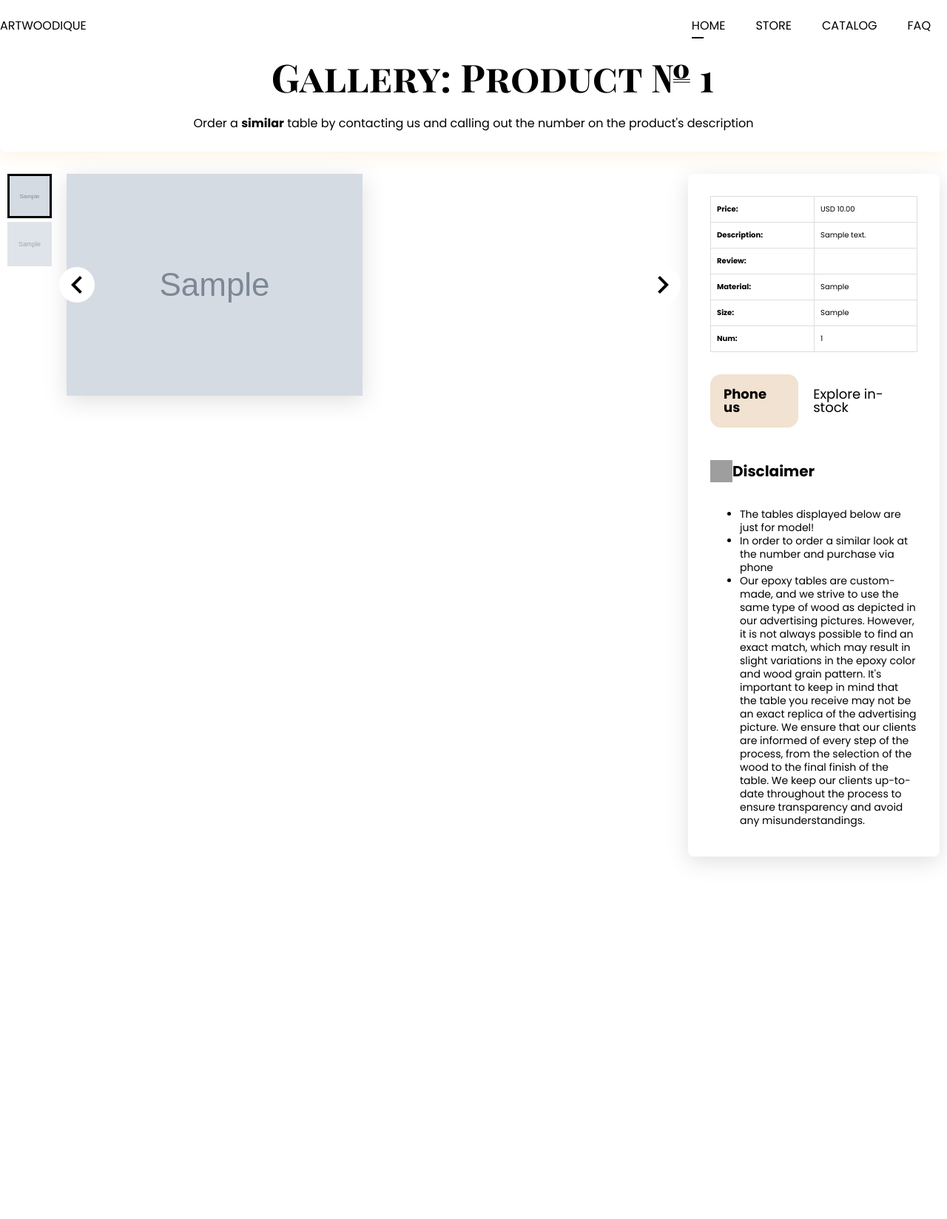
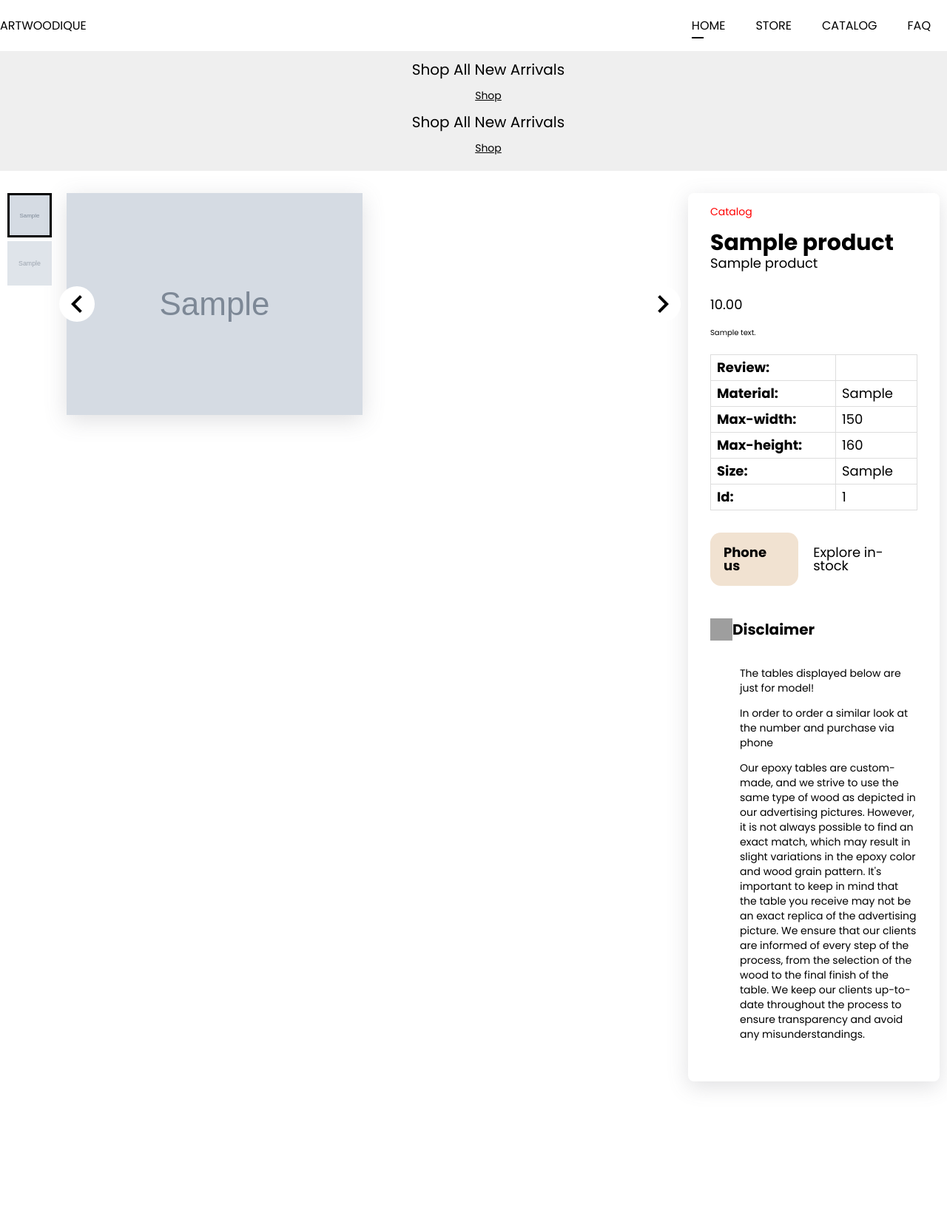
Before and after one commit to Manchootop/Artwoodique, a Django app: page /catalog/1/ in a window 1280 px wide. Shown: the top 1648 px of the page at 74% size. Run offline with Django 4.2, Linux system fonts and the light colour scheme; tables that the repository leaves empty hold one stand-in row (values such as "Sample post"); grey boxes marked "Sample" are stand-in pictures; some libraries are stand-ins or nearby versions; grey boxes are pictures that could not be loaded.

Commit message:
restyled pages

```diff
--- a/static/css/details.css
+++ b/static/css/details.css
@@ -95,6 +95,33 @@ main .header p {
     text-align: center;
     font-size: 1.6rem;
 }
+
+/*header of main*/
+.slider-container {
+    background: #efefef;
+}
+.slider {
+    display: flex;
+    justify-content: center;
+}
+
+.slider ul li {
+    list-style: none;
+    text-align: center;
+}
+
+.slider ul li span {
+    font-size: 2rem;
+}
+.slider ul li .slider-cta p a{
+    font-size: 1.4rem;
+    color: black;
+}
+
+
+
+
+
 
 
 .container {
@@ -201,6 +228,8 @@ main .header p {
 table {
     width: 100%;
     border-collapse: collapse;
+    font-size: 1.8rem;
+
 }
 
 table, th, td {
@@ -283,7 +312,10 @@ th {
 }
 
 .details ul.note li {
-    font-size: 1.4rem
+    font-size: 1.4rem;
+    list-style: none;
+    line-height: 2rem;
+    margin-bottom: 1em;
 }
 
 /* microinteractions */
--- a/static/js/details.js
+++ b/static/js/details.js
@@ -69,3 +69,6 @@ sidebarImages.forEach((image, index) => {
 
 // Initial update of the main image
 updateMainImage();
+
+
+// Add your JavaScript here
--- a/templates/own/catalog.html
+++ b/templates/own/catalog.html
@@ -71,7 +71,7 @@
 
         <div class="right-col">
             <header>
-                <span>{{ products|length }}  results found</span>
+                <span>{{  products|length }}  results found</span>
                 <div class="dropdown">
                     <p>Sort by</p>
                     <button onclick="myFunction()" class="dropbtn">Dropdown</button>
--- a/templates/own/details.html
+++ b/templates/own/details.html
@@ -33,14 +33,29 @@
             </ul>
         </nav>
     </header>
+    <div class="slider-container">
+        <div class="slider">
+            <ul>
+                <li>
+                    <span>Shop All New Arrivals</span>
+                    <div class="slider-cta">
+                        <p><a href="{% url 'shop' %}">Shop</a></p>
+                    </div>
+                </li>
+
+                <li>
+                    <span>Shop All New Arrivals</span>
+                    <div class="slider-cta">
+                        <p><a href="{% url 'shop' %}">Shop</a></p>
+                    </div>
+                </li>
+            </ul>
+        </div>
+        <!-- Repeat this structure for each new arrival -->
+    </div>
 
     <main>
 
-        <div class="header">
-            <h1>Gallery: Product № {{ product.id }}</h1>
-            <p>Order a <strong>similar</strong> table by contacting us and calling out the number on the
-                product's description</p>
-        </div>
 
         <!-- <a href="#" class="primary-cta"><---</a> -->
 
@@ -76,16 +91,16 @@
 
 
             <div class="details">
+                <span style="font-size: 1.4rem; color: red; margin-top: -1em; margin-bottom: 1em">Catalog</span>
+                <h2>{{ product.name }}</h2>
+                <span>{{ product.subheading }}</span>
+                <br>
+                <span>{{ product.price|floatformat:2 }}</span>
+                <p>{{ product.description }}</p>
                 <table>
-        <tr>
-            <td><strong>Price:</strong></td>
-            <td>USD {{ product.price|floatformat:2 }}</td>
-        </tr>
+
                     <!-- Add more rows for other details -->
-        <tr>
-            <td><strong>Description:</strong></td>
-            <td>{{ product.description }}</td>
-        </tr>
+
                     <tr>
                         <td><strong>Review:</strong></td>
                         <td>
@@ -99,11 +114,19 @@
                         <td>{{ product.material }}</td>
                     </tr>
                     <tr>
+                        <td><strong>Max-width:</strong></td>
+                        <td>150</td>
+                    </tr>
+                    <tr>
+                        <td><strong>Max-height:</strong></td>
+                        <td>160</td>
+                    </tr>
+                    <tr>
                         <td><strong>Size:</strong></td>
                         <td>{{ product.size }}</td>
                     </tr>
                     <tr>
-            <td><strong>Num:</strong></td>
+                        <td><strong>Id:</strong></td>
                         <td>{{ product.id }}</td>
                     </tr>
                 </table>
```
Lines whose indentation alone changed are shown as unchanged.
